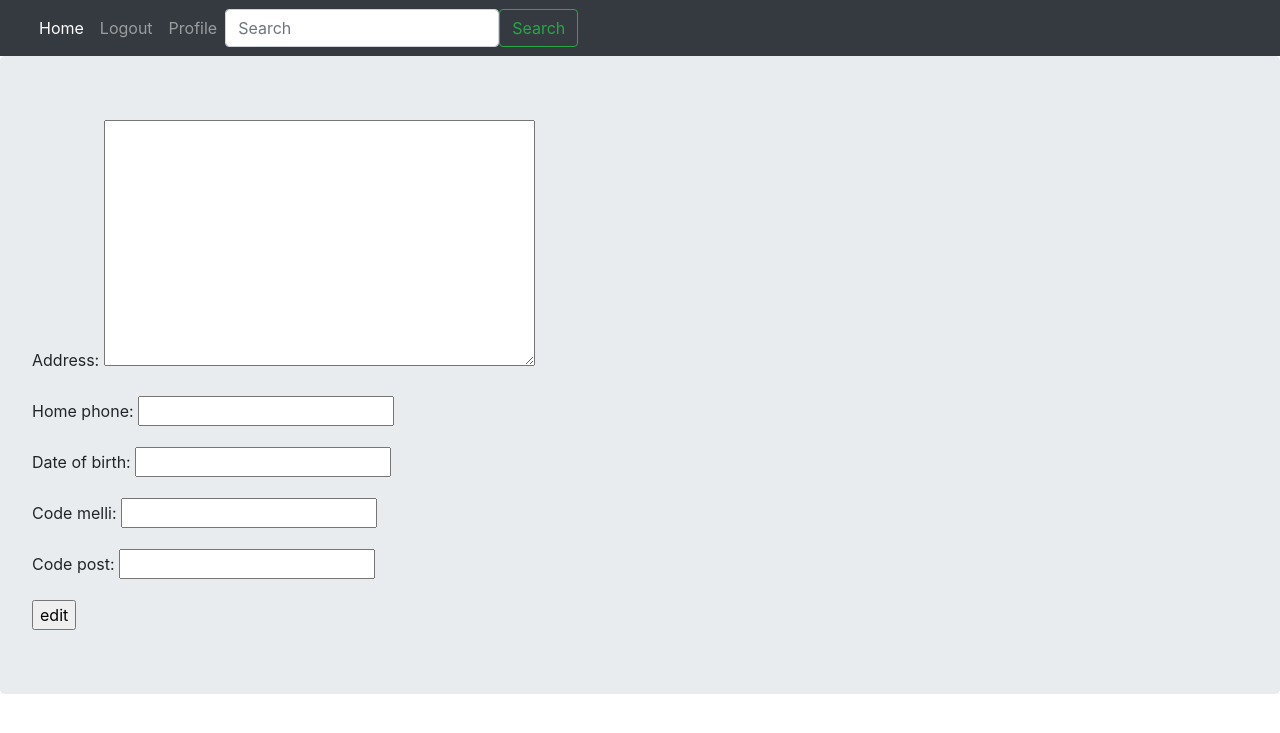
After one commit to masoudma10/onlineshop, a Django app: page /accounts/edit_profile/1/ in a window 1280 px wide. The commit adds this page. Shown: the top 733 px of the page. Run offline with Django 3.2, Linux system fonts and the light colour scheme; the visitor is signed in with stand-in values (Sample User, id 1); data comes from the database, SQL or seed files in the repository; some libraries are stand-ins or nearby versions.

Commit message:
edit profile

```diff
--- a/accounts/forms.py
+++ b/accounts/forms.py
@@ -1,5 +1,5 @@
 from django import forms
-from .models import User
+from .models import User,Profile
 from django.contrib.auth.forms import ReadOnlyPasswordHashField
 
 class UserCreationForm(forms.ModelForm):
@@ -59,3 +59,9 @@ class UserRegisterForm(forms.Form):
         if cd['password'] and cd['password2'] and cd['password'] != cd['password2']:
             raise forms.ValidationError('passwords must match')
         return cd['password2']
+
+
+class EditProfileForm(forms.ModelForm):
+    class Meta:
+        model = Profile
+        fields = ('address','home_phone','date_of_birth','code_melli','code_post')
--- a/accounts/models.py
+++ b/accounts/models.py
@@ -42,8 +42,8 @@ class User(AbstractBaseUser):
 
 
 class Profile(models.Model):
-    user = models.OneToOneField(User,on_delete=models.CASCADE)
-    address = models.CharField(max_length=500)
+    user = models.OneToOneField(User,on_delete=models.CASCADE,related_name='profile')
+    address = models.TextField(blank=True,null=True)
     home_phone = models.PositiveIntegerField(null=True,blank=True)
     code_melli = models.PositiveIntegerField(null=True,blank=True)
     code_post = models.PositiveIntegerField(null=True,blank=True)
--- /dev/null
+++ b/accounts/templates/accounts/edit_profile.html
@@ -0,0 +1,8 @@
+{% extends 'base.html' %}
+{% block content %}
+    <form action="" method="post">
+    {% csrf_token %}
+    {{ form.as_p }}
+        <input type="submit" value="edit">
+    </form>
+{% endblock %}
--- a/accounts/urls.py
+++ b/accounts/urls.py
@@ -9,6 +9,8 @@ app_name = 'accounts'
 urlpatterns = [
     path('login/',views.UserLogin.as_view(),name='login'),
     path('logout/',views.UserLogout.as_view(),name='logout'),
+    path('edit_profile/<int:user_id>/',views.edit_profile,name='edit_profile'),
+    path('dashboard/<int:user_id>/',views.user_dashboard,name='user_dashboard'),
     path('register/',views.UserRegister.as_view(),name='register'),
     path('reset/',views.UserPassReset.as_view(),name='reset_pass'),
     path('reset/done/',views.PasswordResetDone.as_view(),name='password_reset_done'),
--- a/accounts/views.py
+++ b/accounts/views.py
@@ -1,13 +1,14 @@
+from django.contrib.auth.decorators import login_required
 from django.shortcuts import render, redirect, get_object_or_404
 from django.views import View
-from .forms import UserLoginForm,UserRegisterForm
-from .models import User
+from .forms import UserLoginForm,UserRegisterForm,EditProfileForm
+from .models import User,Profile
 from django.contrib import messages
 from django.contrib.auth import login, authenticate, logout
 from django.contrib.auth.mixins import LoginRequiredMixin
 from django.contrib.auth import views as auth_views
 from django.urls import reverse_lazy
-# from .models import Profile
+
 
 
 class UserRegister(View):
@@ -78,3 +79,25 @@ class PasswordResetConfirm(auth_views.PasswordResetConfirmView):
 
 class PasswordResetComplete(auth_views.PasswordResetCompleteView):
 	template_name = 'accounts/password_reset_complete.html'
+
+@login_required
+def user_dashboard(request,user_id):
+	user = get_object_or_404(User,id=user_id)
+
+	self_dash = False
+	if request.user.id == user_id:
+		self_dash = True
+	return render(request,'accounts/dashboard.html',{'user':user,'self_dash':self_dash})
+
+@login_required
+def edit_profile(request,user_id):
+	user = get_object_or_404(User,pk=user_id)
+	if request.method == 'POST':
+		form = EditProfileForm(request.POST,instance=user.profile)
+		if form.is_valid():
+			form.save()
+			messages.success(request,'your profile edited successfully','success')
+			return redirect('accounts:user_dashboard',user_id)
+	else:
+		form = EditProfileForm(instance=user.profile)
+		return render(request,'accounts/edit_profile.html',{'form':form})
--- a/cart/templates/cart/detail.html
+++ b/cart/templates/cart/detail.html
@@ -32,6 +32,9 @@
     </tbody>
 </table>
 
-    <a href="{% url 'orders:create' %}" class="btn btn-primary">Checkout</a>
+
+
+        <a href="{% url 'orders:create' %}" class="btn btn-primary">Checkout</a>
+
 
 {% endblock %}
--- a/cart/urls.py
+++ b/cart/urls.py
@@ -4,7 +4,7 @@ from . import views
 app_name = 'cart'
 
 urlpatterns = [
-    path('',views.detail,name='detail'),
+    path('<int:user_id>/',views.detail,name='detail'),
     path('add/<str:code>/',views.cart_add,name='cart_add'),
     path('remove/<str:code>/',views.cart_remove,name='cart_remove'),
 ]
--- a/orders/views.py
+++ b/orders/views.py
@@ -23,7 +23,7 @@ def order_create(request):
     order = Order.objects.create(user=request.user)
     for item in cart:
         OrderItem.objects.create(order=order, product=item['product'], price=item['price'], quantity=item['quantity'])
-    cart.clear()
+        cart.clear()
     return redirect('orders:detail', order.id)
 
 
@@ -35,7 +35,8 @@ def order_create(request):
 #
 #
 # @login_required
-def payment(request, order_id, price):pass
+def payment(request, order_id, price):
+    pass
 #     global amount, o_id
 #     amount = price
 #     o_id = order_id
--- a/templates/inc/navbar.html
+++ b/templates/inc/navbar.html
@@ -13,13 +13,13 @@
           <li class="nav-item">
           <a class="nav-link" href="{% url 'accounts:logout' %}">Logout</a>
         </li>
+        <li class="nav-item">
+          <a class="nav-link" href="{% url 'accounts:user_dashboard' request.user.id %}">Profile</a>
+        </li>
           {% else %}
         <li class="nav-item">
           <a class="nav-link" href="{% url 'accounts:login' %}">Login</a>
-        </li>
-              <li class="nav-item">
-          <a class="nav-link" href="">phone_Login</a>
-        </li>
+
                   <li class="nav-item">
           <a class="nav-link" href="{% url 'accounts:register' %}">Register</a>
         </li>
```
Also changed, not shown: accounts/templates/accounts/dashboard.html (added, +16 -0 lines), cart/views.py (+6 -4 lines), accounts/migrations/0002_auto_20210508_0135.py (added).
